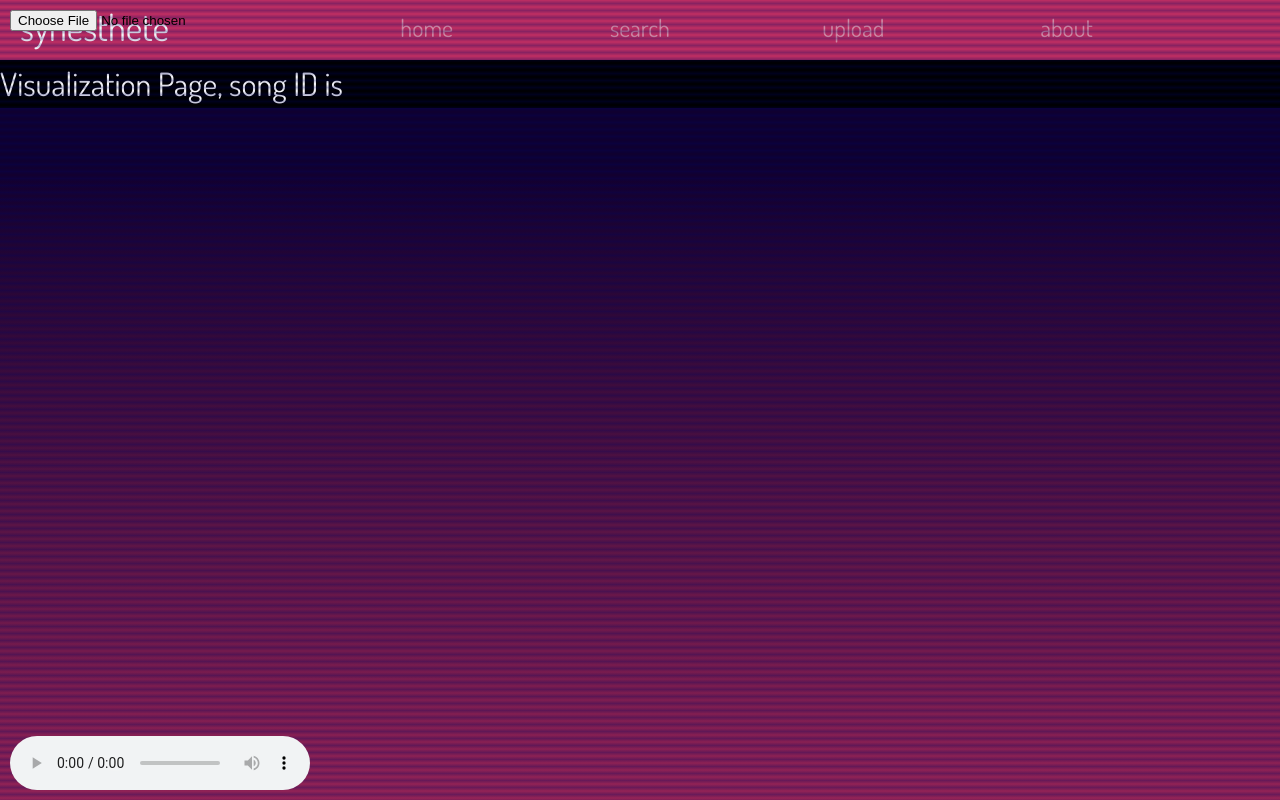
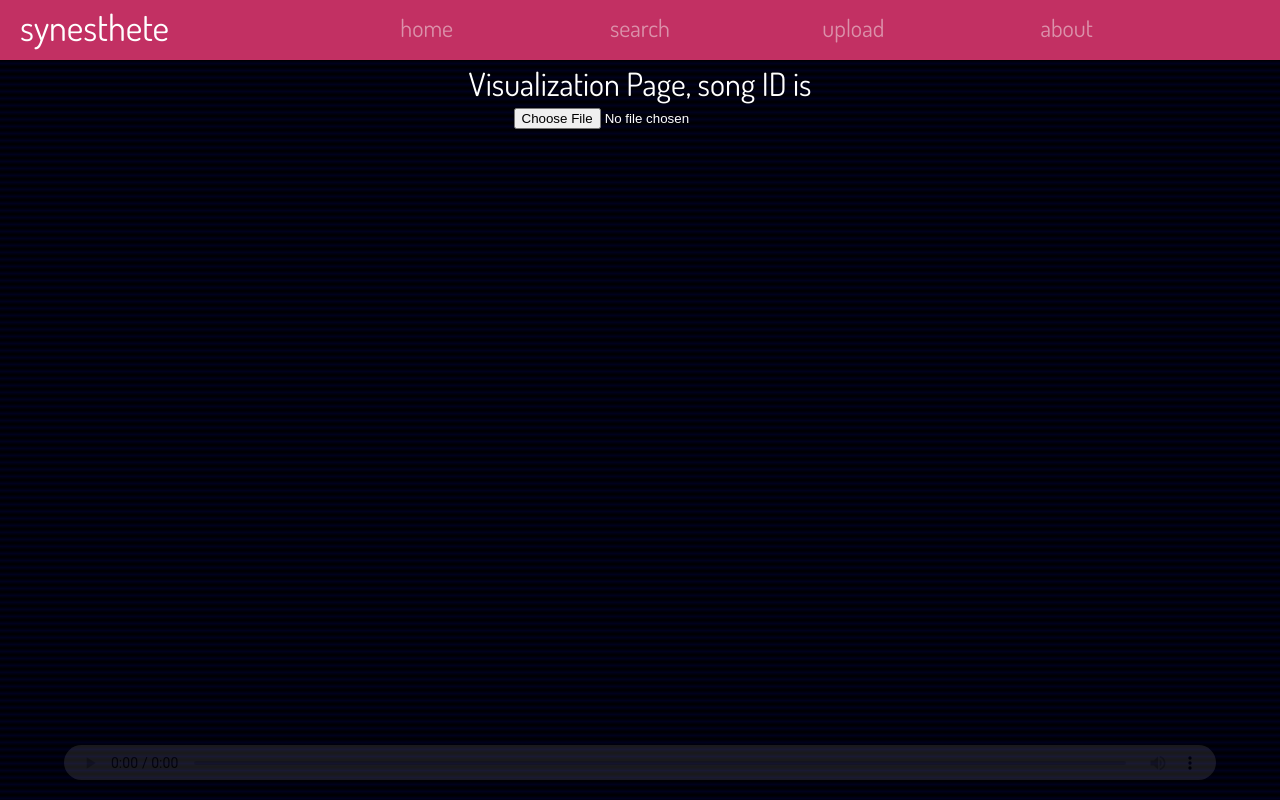
Before and after one commit to LucilleN/synesthete, a React (Create React App) app: page /visualization in a window 1280 px wide. Built offline with nearby package versions, Linux system fonts and the light colour scheme; the HTML template or start-up script is replaced by a standard one.

Commit message:
Work on getting Visualization pages to work

```diff
--- a/src/pages/UploadVisualization.js
+++ b/src/pages/UploadVisualization.js
@@ -1,4 +1,4 @@
-import React, { useState, useEffect } from 'react'
+import React, { useState, useEffect, useRef } from 'react'
 import Typography from '@material-ui/core/Typography'
 import { withStyles } from '@material-ui/core/styles'
 
@@ -35,14 +35,6 @@ const styles = theme => ({
     // borderRadius: 0,
     zIndex: 3
   },
-  // name: {
-  //   position: 'absolute',
-  //   top: '0px',
-  //   right: '20px',
-  //   zIndex: 3,
-  //   color: '#eeeeee',
-  //   fontFamily: 'monospace'
-  // },
   background: {
     width: '100%',
     height: '100%',
@@ -69,12 +61,18 @@ const styles = theme => ({
   }
 })
 
+const UploadVisualization = props => {
+  const { classes } = props
+
+  // const audio = useRef(null)
+  const file = useRef(null)
+
+  //////// LOAD MUSIC FILE ////////
   const loadMusicFile = () => {
     const audio = document.getElementById("audio")
 
     const file = document.getElementById("file-input")
     const files = file.files
-  console.log("files[0]: " , files[0])
     audio.src = URL.createObjectURL(files[0])
 
     const name = files[0].name
@@ -104,16 +102,11 @@ const loadMusicFile = () => {
 
     const dataArray = new Uint8Array(bufferLength); // Converts to 8-bit unsigned integer array
     // At this point dataArray is an array with length of bufferLength but no values
-  console.log('DATA-ARRAY: ', dataArray) // Check out this array of frequency values!
 
     const WIDTH = canvas.width;
     const HEIGHT = canvas.height;
-  console.log('WIDTH: ', WIDTH, 'HEIGHT: ', HEIGHT)
 
     const barWidth = (WIDTH / bufferLength) * 40;
-  console.log('BARWIDTH: ', barWidth)
-
-  console.log('TOTAL WIDTH: ', (117*10)+(118*barWidth)) // (total space between bars)+(total width of all bars)
 
     let barHeight;
     let x = 0;
@@ -161,11 +154,8 @@ const loadMusicFile = () => {
       }
 
       for (let i = 0; i < bars; i++) {
-
         barHeight = (dataArray[i] * 2.5);
-
         const barHeightMax = 255 * 2.5;
-
         const multiple = 6
         // offset = -10 // Lord Huron, the Night We Met (key: A major)
         let offset = -7 // Kina Grannis, Iris (key: F# Major)
@@ -212,20 +202,16 @@ const loadMusicFile = () => {
     renderFrame();
   }
 
-const UploadVisualization = props => {
-  const { classes } = props
-
   return (
     <div className={classes.root}>
       <Typography className={classes.title}>
         Visualization Upload Page
       </Typography>
-      <input type="file" id="file-input" accept="audio/*,video/*,image/*" className={classes.fileInput} onChange={loadMusicFile}/>
+      <input /*ref={file}*/ type="file" id="file-input" accept="audio/*,video/*,image/*" className={classes.fileInput} onChange={loadMusicFile}/>
       <canvas id="canvas" width="300" height="300" className={classes.canvas}></canvas>
-      {/*<h3 id="name" className={classes.name}></h3>*/}
-      <audio id="audio" controls className={classes.audio}></audio>
+      <audio /*ref={audio}*/ id="audio" controls className={classes.audio}></audio>
       <div id="background" className={classes.background}></div>
-      <script src="../../test_visualization/script.js"></script>
+      {/* <script src="../../test_visualization/script.js"></script> */}
     </div>
   )
 }
--- a/src/pages/Visualization.js
+++ b/src/pages/Visualization.js
@@ -1,49 +1,59 @@
-import React, { useState, useEffect } from 'react'
+import React, { useState, useEffect, useRef } from 'react'
 import Typography from '@material-ui/core/Typography'
 import { withStyles } from '@material-ui/core/styles'
 
 const styles = theme => ({
   root: {
-    background: 'black'
+    display: 'flex',
+    flexDirection: 'column',
+    alignItems: 'center'
   },
   fileInput: {
-    position: 'fixed',
-    top: '10px',
-    left: '10px',
-    zIndex: 3
+    // position: 'fixed',
+    // top: '10px',
+    // left: '10px',
+    zIndex: 3,
+    color: 'white'
   },
   canvas: {
     position: 'fixed',
-    top: '0px',
+    top: '60px',
     left: '0px',
     width: '100%',
-    height: '100%'
+    // height: '70vw',
+    height: 'calc(100%-60px)',
+    // background: theme.palette.dark.purple,
+    background: 'black',
+    zIndex: 0
   },
   audio:{
     position: 'fixed',
-    left: '10px',
-    bottom: '10px',
-    width: 'calc(100%-25px)',
-    zIndex: 3
+    // left: '10px',
+    bottom: '20px',
+    // width: 'calc(100%-25px)',
+    width: '90vw',
+    height: '35px',
+    zIndex: 3,
+    // marginTop: -100
+    opacity: 0.1,
+    '&:hover': {
+       opacity: 0.8,
     },
-  name: {
-    position: 'absolute',
-    top: '0px',
-    right: '20px',
-    zIndex: 3,
-    color: '#eeeeee',
-    fontFamily: 'monospace'
   },
   background: {
     width: '100%',
-    height: '100%',
+    // height: '80vh',
+    height: 'calc(100% - 60px)',
+    // width: '90vw',
+    // height: '70vh',
     position: 'absolute',
-    top: '0px',
+    // top: '0px',
+    bottom: '0px',
     left: '0px',
     background: 'linear-gradient(transparent, #00035f, transparent)',
     backgroundSize: '100% 7px',
     animation: 'bg 1s infinite linear',
-    zIndex: 2,
+    zIndex: 1,
     opacity: 0.3
   },
   '@keyframes bg': {
@@ -52,82 +62,52 @@ const styles = theme => ({
   },
   title: {
     color: theme.palette.white,
-    fontSize: '2rem'
+    fontSize: '2rem',
+    zIndex: 4
   }
 })
 
+const Visualization = props => {
+  const { classes } = props
+
+  const audio = useRef(null)
+  console.log("audio: " + audio)
+  const [songID, setSongID] = useState(null)
+
+  /*-------------------------------------------
+                LOAD MUSIC FILE
+  -------------------------------------------*/
   const loadMusicFile = () => {
-  const audio = document.getElementById("audio")
-  audio.src = 'https://p.scdn.co/mp3-preview/1c0da00b5c95a1a6c9dfc05b14a1a628a6e0ad73?cid=159ac88b1c534ed7ae41602f1e558a49'
+    // const audio = document.getElementById("audio")
 
     const file = document.getElementById("file-input")
     const files = file.files
-  console.log("files[0]: " , files[0])
-  audio.src = URL.createObjectURL(files[0])
+    // audio.current.src = URL.createObjectURL(files[0])
+    // audio.current.src = "https://p.scdn.co/mp3-preview/1c0da00b5c95a1a6c9dfc05b14a1a628a6e0ad73?cid=159ac88b1c534ed7ae41602f1e558a49"
+    audio.current.crossOrigin = "anonymous";
+    audio.current.src = "https://www.soundhelix.com/examples/mp3/SoundHelix-Song-8.mp3"
+    console.log("audio.src: " + audio.src)
 
-  const name = files[0].name
-  // h3.innerText = `${name}`
-
-  ///////////////
     const canvas = document.getElementById("canvas")
     canvas.width = window.innerWidth;
     canvas.height = window.innerHeight;
     const ctx = canvas.getContext("2d");
-  ///////////////////
-
 
     const context = new AudioContext(); // (Interface) Audio-processing graph
-  let src = context.createMediaElementSource(audio); // Give the audio context an audio source,
-  // to which can then be played and manipulated
+    let src = context.createMediaElementSource(audio.current); // Give  audio context an audio sourcE
     const analyser = context.createAnalyser(); // Create an analyser for the audio context
 
     src.connect(analyser); // Connects the audio context source to the analyser
     analyser.connect(context.destination); // End destination of an audio graph in a given context
-  // Sends sound to the speakers or headphones
+    analyser.fftSize = 16384;
 
-
-  /////////////// ANALYSER FFTSIZE ////////////////////////
-  // analyser.fftSize = 32;
-  // analyser.fftSize = 64;
-  // analyser.fftSize = 128;
-  // analyser.fftSize = 256;
-  // analyser.fftSize = 512;
-  // analyser.fftSize = 1024;
-  // analyser.fftSize = 2048;
-  // analyser.fftSize = 4096;
-  // analyser.fftSize = 8192;
-  analyser.fftSize = 16384;
-  // analyser.fftSize = 32768;
-
-  // (FFT) is an algorithm that samples a signal over a period of time
-  // and divides it into its frequency components (single sinusoidal oscillations).
-  // It separates the mixed signals and shows what frequency is a violent vibration.
-
-  // (FFTSize) represents the window size in samples that is used when performing a FFT
-
-  // Lower the size, the less bars (but wider in size)
-  ///////////////////////////////////////////////////////////
-
-
-  const bufferLength = analyser.frequencyBinCount; // (read-only property)
-  // Unsigned integer, half of fftSize (so in this case, bufferLength = 8192)
-  // Equates to number of data values you have to play with for the visualization
-
-  // The FFT size defines the number of bins used for dividing the window into equal strips, or bins.
-  // Hence, a bin is a spectrum sample, and defines the frequency resolution of the window.
-
-  const dataArray = new Uint8Array(bufferLength); // Converts to 8-bit unsigned integer array
-  // At this point dataArray is an array with length of bufferLength but no values
-  console.log('DATA-ARRAY: ', dataArray) // Check out this array of frequency values!
+    const bufferLength = analyser.frequencyBinCount;
+    const dataArray = new Uint8Array(bufferLength);
 
     const WIDTH = canvas.width;
     const HEIGHT = canvas.height;
-  console.log('WIDTH: ', WIDTH, 'HEIGHT: ', HEIGHT)
 
     const barWidth = (WIDTH / bufferLength) * 40;
-  console.log('BARWIDTH: ', barWidth)
-
-  console.log('TOTAL WIDTH: ', (117*10)+(118*barWidth)) // (total space between bars)+(total width of all bars)
 
     let barHeight;
     let x = 0;
@@ -137,9 +117,7 @@ const loadMusicFile = () => {
 
       x = 0;
 
-    analyser.getByteFrequencyData(dataArray); // Copies the frequency data into dataArray
-    // Results in a normalized array of values between 0 and 255
-    // Before this step, dataArray's values are all zeros (but with length of 8192)
+      analyser.getByteFrequencyData(dataArray);
 
       ctx.fillStyle = "rgba(0,0,0,0.1)"; // Clears canvas before rendering bars (black with opacity 0.2)
       ctx.fillRect(0, 0, WIDTH, HEIGHT); // Fade effect, set opacity to 1 for sharper rendering of bars
@@ -175,11 +153,8 @@ const loadMusicFile = () => {
       }
 
       for (let i = 0; i < bars; i++) {
-
         barHeight = (dataArray[i] * 2.5);
-
         const barHeightMax = 255 * 2.5;
-
         const multiple = 6
         // offset = -10 // Lord Huron, the Night We Met (key: A major)
         let offset = -7 // Kina Grannis, Iris (key: F# Major)
@@ -214,30 +189,17 @@ const loadMusicFile = () => {
 
         a = (barHeight / barHeightMax) ** 3;
 
-      // if (i === 0){
-      //   console.log(dataArray[i])
-      // }
-
         ctx.fillStyle = `rgba(${r},${g},${b},${a})`;
         ctx.fillRect(x, (HEIGHT - barHeight), barWidth, barHeight);
-      // (x, y, i, j)
-      // (x, y) Represents start point
-      // (i, j) Represents end point
 
         x += barWidth + 10 // Gives 10px space between each bar
       }
     }
 
-  audio.play();
+    audio.current.play();
     renderFrame();
   }
 
-const Visualization = props => {
-  const { classes } = props
-
-  const [songID, setSongID] = useState(null)
-
-  // is this how you do a componentDidMount with hooks?
   useEffect(() => {
     const { songID } = props.match.params
     setSongID(songID)
@@ -252,10 +214,8 @@ const Visualization = props => {
       </Typography>
       <input type="file" id="file-input" accept="audio/*,video/*,image/*" className={classes.fileInput} onChange={loadMusicFile}/>
       <canvas id="canvas" width="300" height="300" className={classes.canvas}></canvas>
-      <h3 id="name" className={classes.name}></h3>
-      <audio id="audio" controls className={classes.audio}></audio>
+      <audio ref={audio} id="audio" controls className={classes.audio}></audio>
       <div id="background" className={classes.background}></div>
-      <script src="../../test_visualization/script.js"></script>
     </div>
   )
 }
```
Lines whose indentation alone changed are shown as unchanged.
